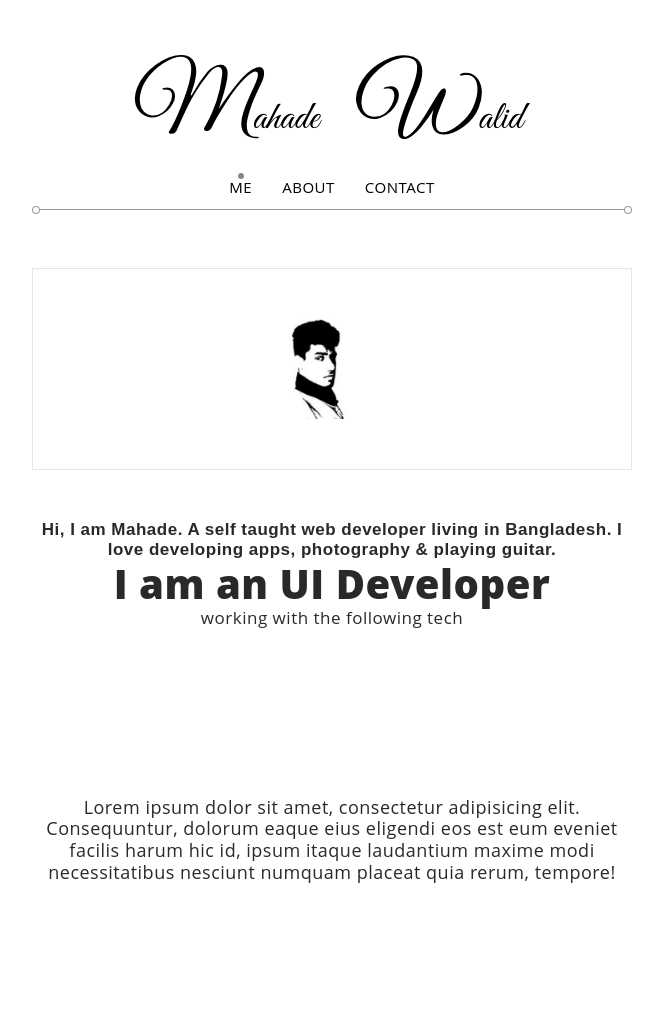
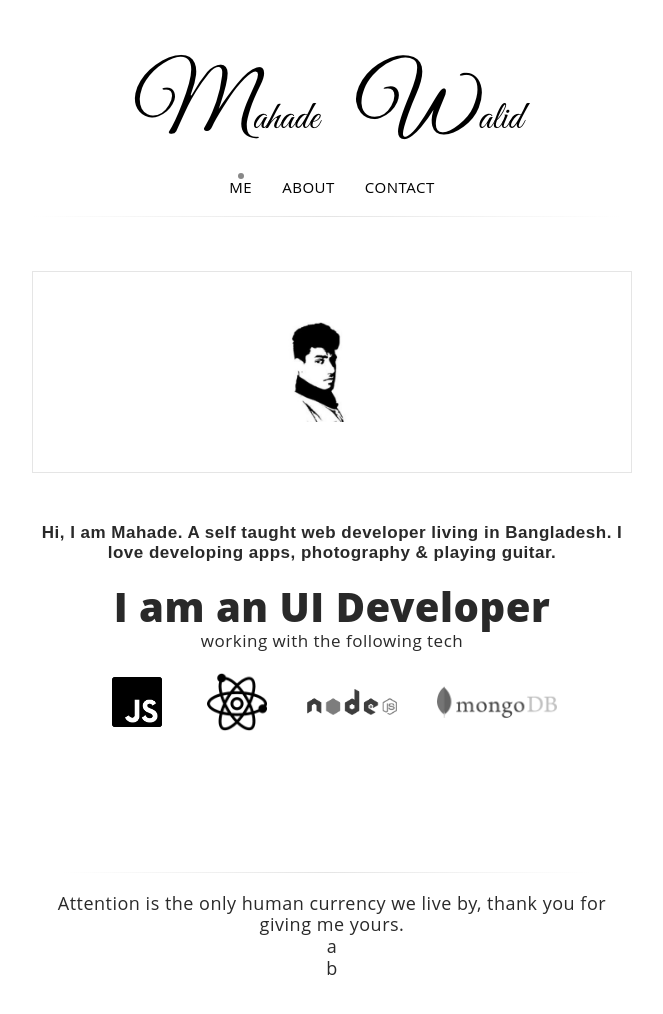
Before and after one commit to walidmahade/walidmahade, a Gatsby site: page / in a window 1280 px wide. Shown: the whole page, without its empty margins (308-971 px from the left). Built offline with nearby package versions, Linux system fonts and the light colour scheme; Gatsby itself is replaced by a stand-in of ours.

Commit message:
added helper classes

```diff
--- a/gatsby-config.js
+++ b/gatsby-config.js
@@ -1,3 +1,10 @@
+module.exports = {
+    siteMetadata: {
+        title: `Mahade Walid`,
+        siteUrl: `https://mahade.me`,
+        description: `UI Developer | ReactJs, NodeJs, GraphQL, CSS3, Html5`
+    }
+};
 module.exports = {
     plugins: [
         {
--- a/src/components/footer.jsx
+++ b/src/components/footer.jsx
@@ -1,13 +1,19 @@
 import React from "react";
 import styles from "./footer.module.scss";
+import Separator from "./global/separator";
 
 export default () => (
     <footer className={styles.footer}>
+        <div className="mt-20 mb-20">
+            <Separator />
+        </div>
         <p>
-            Lorem ipsum dolor sit amet, consectetur adipisicing elit.
-            Consequuntur, dolorum eaque eius eligendi eos est eum eveniet
-            facilis harum hic id, ipsum itaque laudantium maxime modi
-            necessitatibus nesciunt numquam placeat quia rerum, tempore!
+            Attention is the only human currency we live by, thank you for
+            giving me yours.
         </p>
+        <div className="find-me">
+            <div className="icon">a</div>
+            <div className="icon">b</div>
+        </div>
     </footer>
 );
--- a/src/components/global/separator.module.scss
+++ b/src/components/global/separator.module.scss
@@ -13,8 +13,9 @@
 .rightc {
     height: 6px;
     width: 6px;
-    border: 1px solid #999;
+    border: 1px solid #e8e8e8;
     border-radius: 50%;
+    display: none;
 }
 
 .rightc {
@@ -23,5 +24,6 @@
 .line {
     height: 1px;
     width: calc(100% - 12px);
-    background: #999;
+    background: #e8e8e8;
+    background: linear-gradient(to right, #fff, rgba(#000, 0.1), #fff);
 }
--- a/src/components/header.jsx
+++ b/src/components/header.jsx
@@ -4,20 +4,19 @@ import "./styles/global.scss";
 import { Link } from "gatsby";
 import { Helmet } from "react-helmet";
 import Logo from "../static/logo.png";
+import Favicon from "../static/favicon.ico";
 import Separator from "./global/separator";
 
 export default () => (
     <header>
         <nav className={navStyles.mainMenu}>
             <Helmet>
-                {/* <script
-                    type="text/javascript"
-                    src="//fast.fonts.net/jsapi/4e167be2-6a45-4beb-821d-ddb337f6391d.js"
-                /> */}
                 {/* <link
                     href="https://fonts.googleapis.com/css?family=Open+Sans:400|PT+Sans:700|PT+Serif"
                     rel="stylesheet"
                 /> */}
+                <title>| Mahade Walid</title>
+                <link rel="shortcut icon" href={Favicon} />
             </Helmet>
 
             <div className={navStyles.brand}>
@@ -51,6 +50,8 @@ export default () => (
             </div>
         </nav>
 
-        <Separator />
+        <div className="mt-10">
+            <Separator />
+        </div>
     </header>
 );
--- a/src/components/styles/_helpers.scss
+++ b/src/components/styles/_helpers.scss
@@ -9,3 +9,56 @@
 .text-center {
     text-align: center;
 }
+// margins top-------------------------------
+.mt-5 {
+    margin-top: 5px;
+}
+.mt-10 {
+    margin-top: 10px;
+}
+.mt-20 {
+    margin-top: 20px;
+}
+.mt-35 {
+    margin-top: 35px;
+}
+// margin bottom
+.mb-5 {
+    margin-bottom: 5px;
+}
+.mb-10 {
+    margin-bottom: 10px;
+}
+.mb-20 {
+    margin-bottom: 20px;
+}
+.mb-35 {
+    margin-bottom: 35px;
+}
+
+// paddings top -------------------------------
+.pt-5 {
+    padding-top: 5px;
+}
+.pt-10 {
+    padding-top: 10px;
+}
+.pt-20 {
+    padding-top: 20px;
+}
+.pt-35 {
+    padding-top: 35px;
+}
+// paddings bottom
+.pb-5 {
+    padding-bottom: 5px;
+}
+.pb-10 {
+    padding-bottom: 10px;
+}
+.pb-20 {
+    padding-bottom: 20px;
+}
+.pb-35 {
+    padding-bottom: 35px;
+}
--- a/src/pages/about.jsx
+++ b/src/pages/about.jsx
@@ -1,8 +1,12 @@
 import React from "react";
 import Header from "../components/header";
+import { Helmet } from "react-helmet";
 
 export default () => (
     <div style={{ color: `inherit` }}>
+        <Helmet>
+            <title>About | Walid Mahade</title>
+        </Helmet>
         <Header />
         <p>Such wow. Very React.</p>
     </div>
--- a/src/pages/index.jsx
+++ b/src/pages/index.jsx
@@ -3,6 +3,10 @@ import Header from "../components/header";
 import Footer from "../components/footer";
 import Container from "../components/global/container";
 import Me from "../static/me-bw.jpeg";
+import jslogo from "../static/js.png";
+import nodelogo from "../static/nodejs.png";
+import mongo from "../static/mongodb.png";
+import reactLogo from "../static/reactjs.png";
 import styles from "./styles/index.module.scss";
 
 export default () => (
@@ -20,23 +24,23 @@ export default () => (
                 </h1>
             </section>
 
-            <section className={styles.tech}>
+            <section className={styles.tech + " mt-20"}>
                 <div className={styles.bold}>I am an UI Developer</div>
                 <div className={styles.small}>
                     working with the following tech
                 </div>
                 <div className={styles.wrapper}>
-                    <div className="item">
-                        <img src="" alt="" />
+                    <div className={styles.item}>
+                        <img src={jslogo} alt="" />
                     </div>
-                    <div className="item">
-                        <img src="" alt="" />
+                    <div className={styles.item}>
+                        <img src={reactLogo} alt="" />
                     </div>
-                    <div className="item">
-                        <img src="" alt="" />
+                    <div className={styles.item}>
+                        <img src={nodelogo} alt="" />
                     </div>
-                    <div className="item">
-                        <img src="" alt="" />
+                    <div className={styles.item}>
+                        <img src={mongo} alt="" />
                     </div>
                 </div>
             </section>
--- a/src/pages/styles/index.module.scss
+++ b/src/pages/styles/index.module.scss
@@ -38,4 +38,21 @@
     justify-content: center;
     align-items: center;
     flex-wrap: wrap;
+
+    .item {
+        width: 60px;
+        padding: 20px;
+
+        &:nth-child(3) {
+            width: 90px;
+        }
+        &:nth-child(4) {
+            width: 120px;
+        }
+
+        img {
+            width: 100%;
+            display: block;
+        }
+    }
 }
```
Also changed, not shown: src/static/js.png (added), src/static/mongodb.png (added), src/static/nodejs.png (added), src/static/reactjs.png (added), src/static/wink.png (added), 4 other files.
